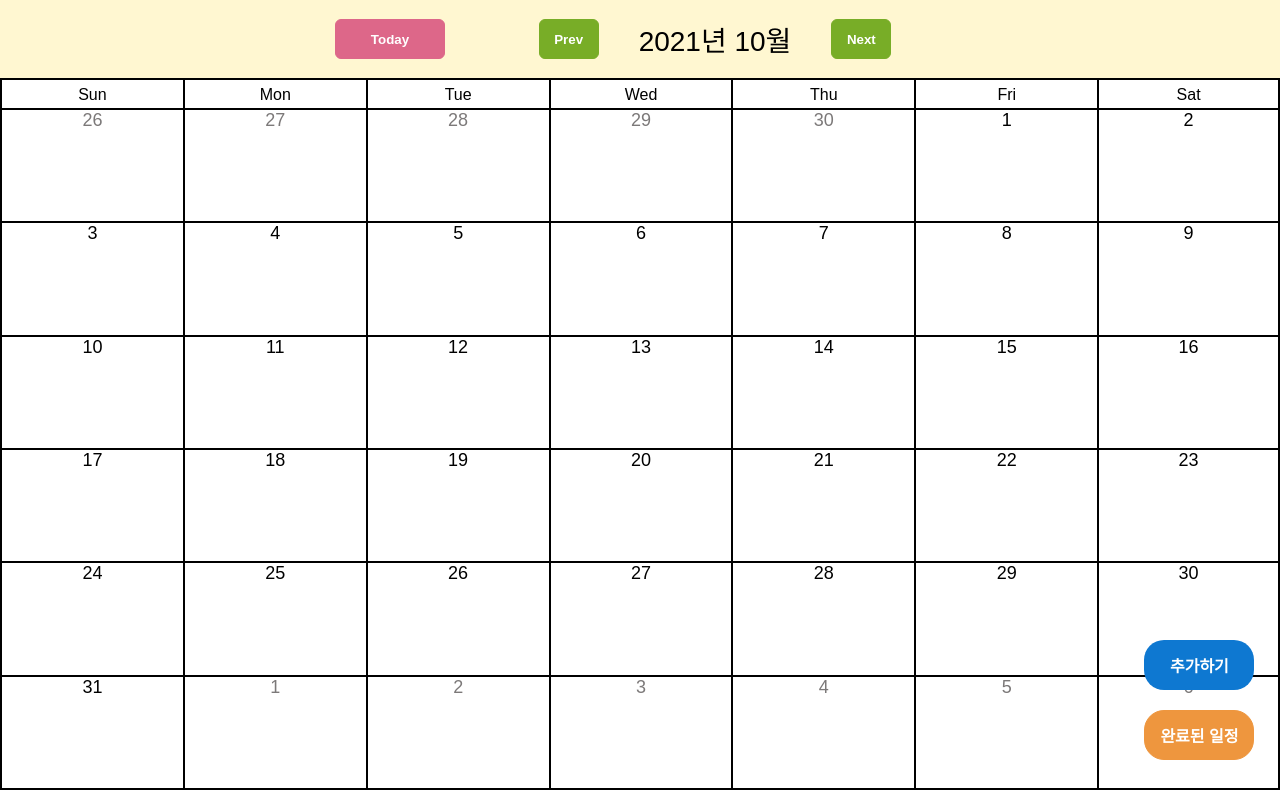
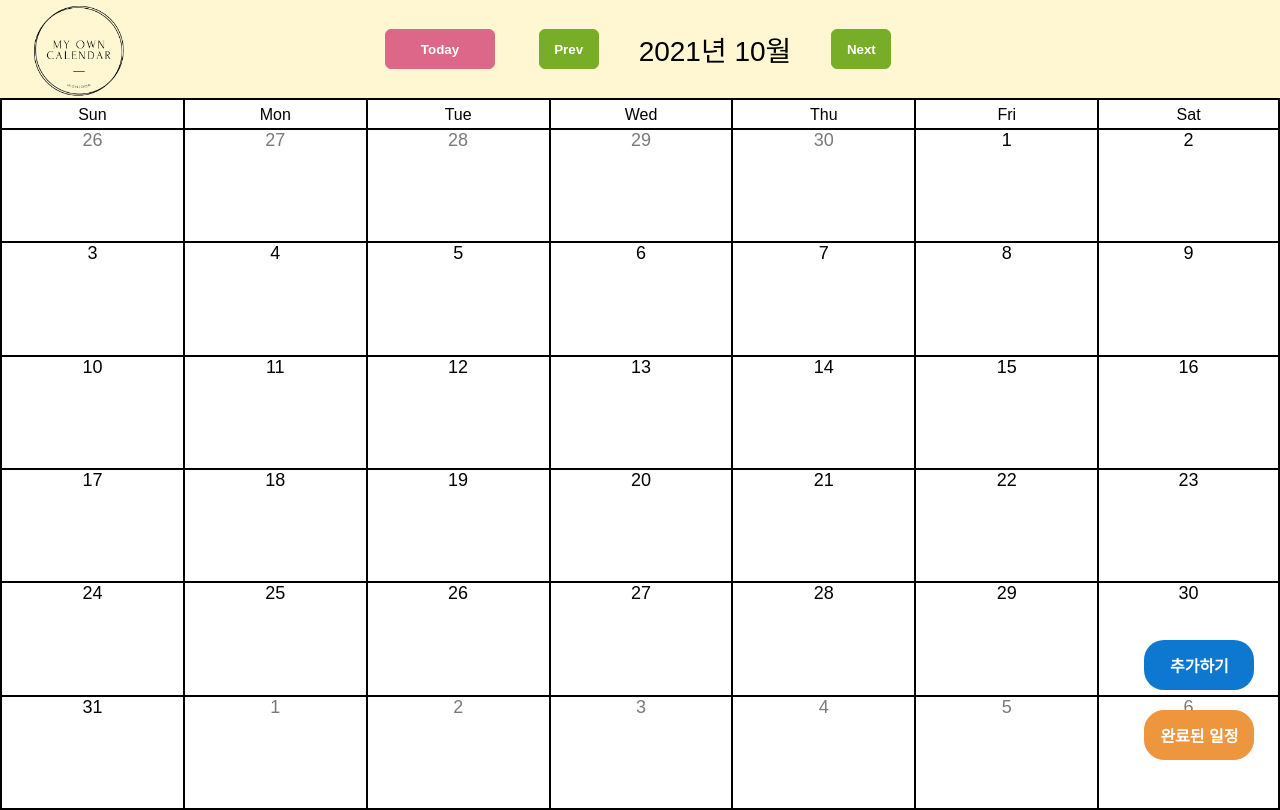
Before and after one commit to highjoon/My-Own-Calendar, a React (Create React App) app: page / in a window 1280 px wide. Built offline with nearby package versions, Linux system fonts and the light colour scheme; no server answers; the database is empty.

Commit message:
로고 추가 및 스타일링 수정

```diff
--- a/src/components/Header.js
+++ b/src/components/Header.js
@@ -1,6 +1,7 @@
 import React from "react";
 import { useSelector, useDispatch } from "react-redux";
 import { actionCreators as dateActions } from "../redux/modules/date";
+import title from "../img/title.png";
 import styled from "styled-components";
 import { Button } from "../elements";
 
@@ -23,6 +24,7 @@ const HeaderBar = (props) => {
     return (
         <React.Fragment>
             <NavBar className="navbar">
+                <TitleImg src={title} alt="title" />
                 <Button className="today" _onClick={moveToday} text="Today" />
                 <MonthContainer>
                     <Button className="prev" text="Prev" _onClick={prevMonth} />
@@ -39,16 +41,27 @@ const NavBar = styled.nav`
     align-items: center;
     justify-content: center;
     width: 100%;
-    height: 80px;
+    height: 100px;
     background-color: var(--color-yellow);
     border-bottom: 2px solid var(--color-black);
+`;
+
+const TitleImg = styled.img`
+    width: 150px;
+    cursor: pointer;
+    position: absolute;
+    left: 10px;
+
+    ${({ theme }) => theme.device.tablet} {
+        display: none;
+    }
 `;
 
 const MonthContainer = styled.div`
     display: flex;
     align-items: center;
     justify-content: center;
-    width: 500px;
+    width: 400px;
 
     ${({ theme }) => theme.device.tablet} {
         width: 300px;
@@ -69,8 +82,7 @@ const Current = styled.span`
     }
 
     ${({ theme }) => theme.device.mobile} {
-        font-size: var(--font-micro);
-        margin: 0 5px;
+        font-size: 10px;
     }
 `;
 
--- a/src/elements/Button.js
+++ b/src/elements/Button.js
@@ -61,6 +61,7 @@ const DefaultButton = styled.button`
 
         ${({ theme }) => theme.device.tablet} {
             width: 50px;
+            margin: 0 0;
         }
     }
 
--- a/src/elements/Schedule.js
+++ b/src/elements/Schedule.js
@@ -25,6 +25,14 @@ const ScheduleBtn = styled.button`
     font-size: var(--font-micro);
     white-space: nowrap;
     overflow: hidden;
+
+    ${({ theme }) => theme.device.tablet} {
+        font-size: 4px;
+    }
+
+    ${({ theme }) => theme.device.mobile} {
+        color: transparent;
+    }
 `;
 
 export default Schedule;
```
Also changed, not shown: src/img/title.png (added).
